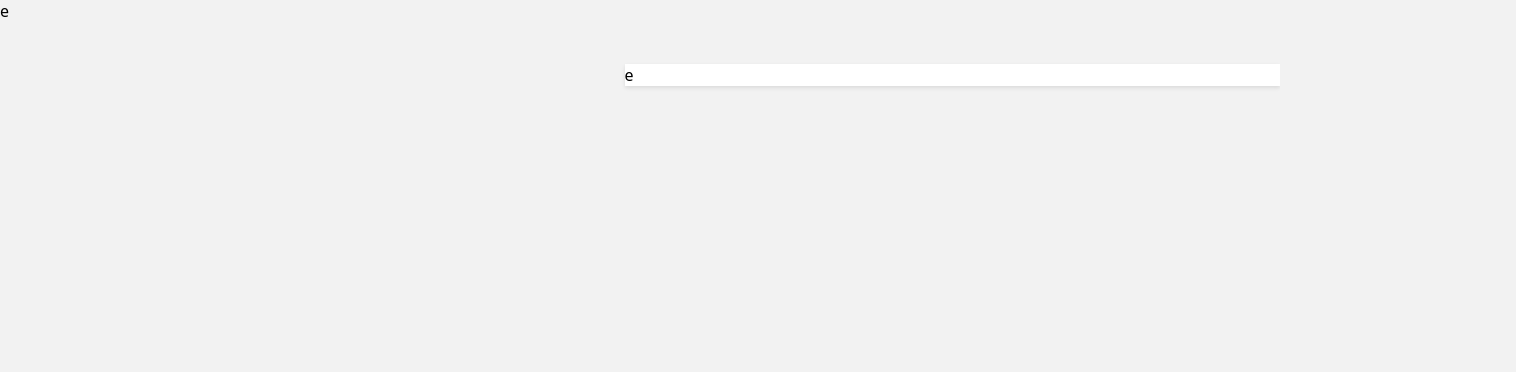
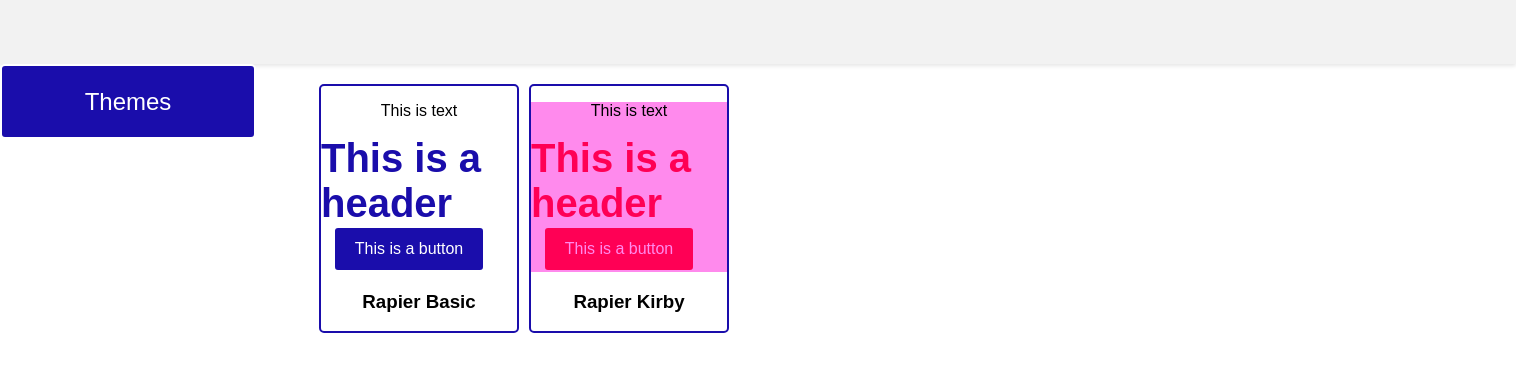
Before and after one commit to WilliamMehren/searchEngine, a plain HTML site: page Front-end/settings.html in a window 1280 px wide. Shown: the whole page, 1516 px wide, since content can reach past the window. Drawn offline with Linux system fonts and the light colour scheme.

Commit message:
customization

```diff
--- a/Front-end/data/themes.json
+++ b/Front-end/data/themes.json
@@ -1,9 +1,14 @@
 {
     "themes":[
-        {"name":"rapier basic",
+        {"name":"Rapier Basic",
         "color_primary":"#fff",
         "color_secondary":"#f2f2f2",
-        "color_accent":"#1a0da",
+        "color_accent":"#1a0dab",
+        "color_text":"black"},
+        {"name":"Rapier Kirby",
+        "color_primary":"#ff8aed",
+        "color_secondary":"#e302a7",
+        "color_accent":"#ff0055",
         "color_text":"black"}
     ]
 }
--- /dev/null
+++ b/Front-end/scripts/settings.js
@@ -0,0 +1,63 @@
+
+var currentMenu
+
+function switchMenu(menu){
+    //menu må være IDen til et html element
+
+    currentMenu.setAttribute("hidden","")
+    currentMenu = document.getElementById(menu)
+}
+
+async function buildThemes(){
+    let data = await fetch("./data/themes.json")
+    let parsedData = await data.json()
+    let themeParent = document.getElementById("themes")
+    //vennligst tilgi meg for denne koden
+    parsedData.themes.forEach(theme => {
+        let box = document.createElement("button")
+        box.setAttribute("class","preTheme")
+        box.onclick = function() { SwitchTheme(theme) };
+        //container setup
+        let container = document.createElement("div")
+        container.setAttribute("style",`background-color:${theme["color_primary"]};`)
+        //text
+        let text = document.createElement("p")
+        text.innerText = "This is text"
+        text.setAttribute("style",`color:${theme["color_text"]};`)
+        container.appendChild(text)
+        //header
+        let header = document.createElement("h1")
+        header.innerText = "This is a header"
+        header.setAttribute("style",`color:${theme["color_accent"]};`)
+        container.appendChild(header)
+        //knapp
+        let button = document.createElement("button")
+        button.innerText = "This is a button"
+        button.setAttribute("style",`color:${theme["color_primary"]};background-color:${theme["color_accent"]};border-color:${theme["color_primary"]};`)
+        container.appendChild(button)
+        //temanavn
+        let name = document.createElement("h3")
+        name.innerText = theme["name"]
+
+        box.appendChild(container)
+        box.appendChild(name)
+        themeParent.appendChild(box)
+    });
+}
+function SwitchTheme(themeData){
+    var root = document.querySelector(":root")
+    var rs = getComputedStyle(root)
+    root.style.setProperty("--primary-color",themeData["color_primary"])
+    root.style.setProperty("--secondary-color",themeData["color_secondary"])
+    root.style.setProperty("--acccent-color",themeData["color_accent"])
+    root.style.setProperty("--text-color",themeData["color_text"])
+    console.log(rs.getPropertyValue("--primary-color"))
+    console.log(rs.getPropertyValue("--secondary-color"))
+    console.log(rs.getPropertyValue("--acccent-color"))
+    console.log(rs.getPropertyValue("--text-color"))
+}
+buildThemes()
+//--primary-color: #fff;
+//--secondary-color:#f2f2f2;
+//--acccent-color:#1a0dab;
+//--text-color:black;
--- a/Front-end/settings.html
+++ b/Front-end/settings.html
@@ -12,10 +12,12 @@
 
     </header>
     <div id="sideabr">
-        e
+        <button class="full">Themes</button>
     </div>
     <div id="mainPage">
-        e
+        <div id="themes">
+        </div>
     </div>
+    <script src="scripts/settings.js"></script>
 </body>
 </html>
--- a/Front-end/styles/main.css
+++ b/Front-end/styles/main.css
@@ -13,11 +13,11 @@ body, h1, form, input {
 }
 body {
   font-family: system-ui, -apple-system, BlinkMacSystemFont, 'Segoe UI', Roboto, Oxygen, Ubuntu, Cantarell, 'Open Sans', 'Helvetica Neue', sans-serif;
-  background-color: var(--secondary-color);
+  background-color: var(--primary-color);
 }
 
 header {
-  background-color: var(--primary-color);
+  background-color: var(--secondary-color);
   padding: 10px 20px;
   box-shadow: 0 2px 4px rgba(0,0,0,0.1);
 }
@@ -42,7 +42,7 @@ h1 {
   color: var(--acccent-color);
   text-align: center;
 }
-button.header{
+button{
   background-color: var(--acccent-color);
   color: var(--primary-color);
   margin-right: 20px;
@@ -50,6 +50,11 @@ button.header{
   border-radius: 5px;
   font-size: 16px;
   cursor: pointer;
+}
+button.full{
+  width: 100%;
+  height: 75px;
+  font-size: 1.5rem;
 }
 .search-container {
   margin: 250px auto;
@@ -102,6 +107,7 @@ button.pageNum{
 button{
   transition: 0.1s;
   border: 2px solid var(--primary-color);
+  background-color: var(--acccent-color);
 }
 button:hover{
   transition: 0.1s;
@@ -115,3 +121,14 @@ button:hover{
   width: 40%;
   margin: auto;
 }
+.preTheme{
+
+  background-color: var(--primary-color);
+  color: var(--text-color);
+  border-color: var(--acccent-color);
+}
+.preTheme:hover{
+  background-color: var(--primary-color);
+  color: var(--text-color);
+  border-color: var(--acccent-color);
+}
--- a/Front-end/styles/settings.css
+++ b/Front-end/styles/settings.css
@@ -1,12 +1,17 @@
 body{
     display: grid;
     grid-template-areas:
-    "top top top",
-    "side main main";
+    "top top"
+    "side main";
     grid-template-rows: 64px auto;
+    grid-template-columns: 20% auto;
+
 }
 header{
     grid-area: top;
+}
+h1{
+    text-align: left;
 }
 #sidebar{
     grid-area: side;
@@ -14,3 +19,18 @@ header{
 #mainPage{
     grid-area: main;
 }
+#themes{
+    display: grid;
+    grid-template-columns: repeat(6,210px);
+    width: 90%;
+    margin: auto;
+    margin-top: 20px;
+
+}
+.preTheme{
+    width: 200px;
+    padding: 0px;
+}
+.preTheme > h3{
+    text-align: center;
+}
```
